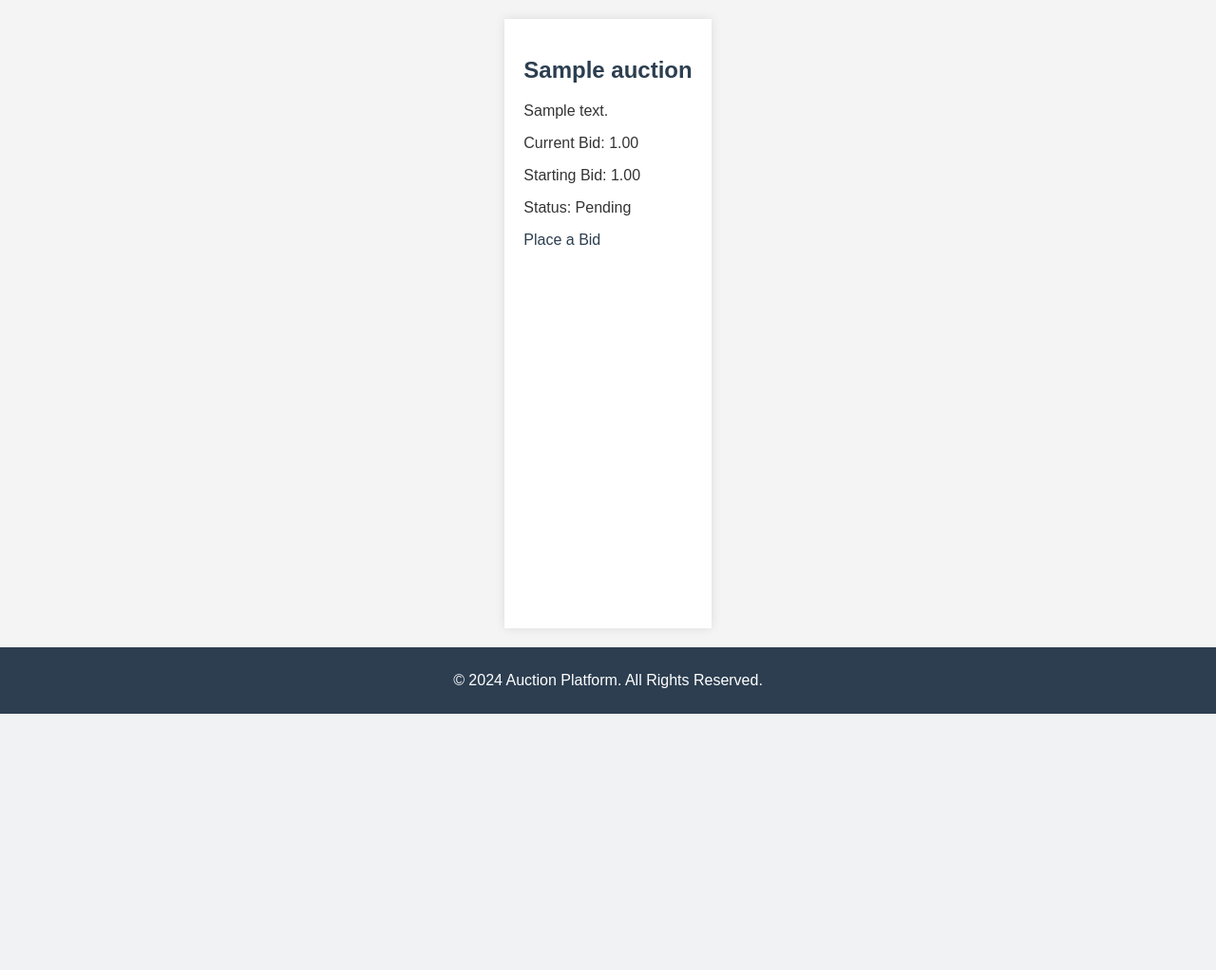
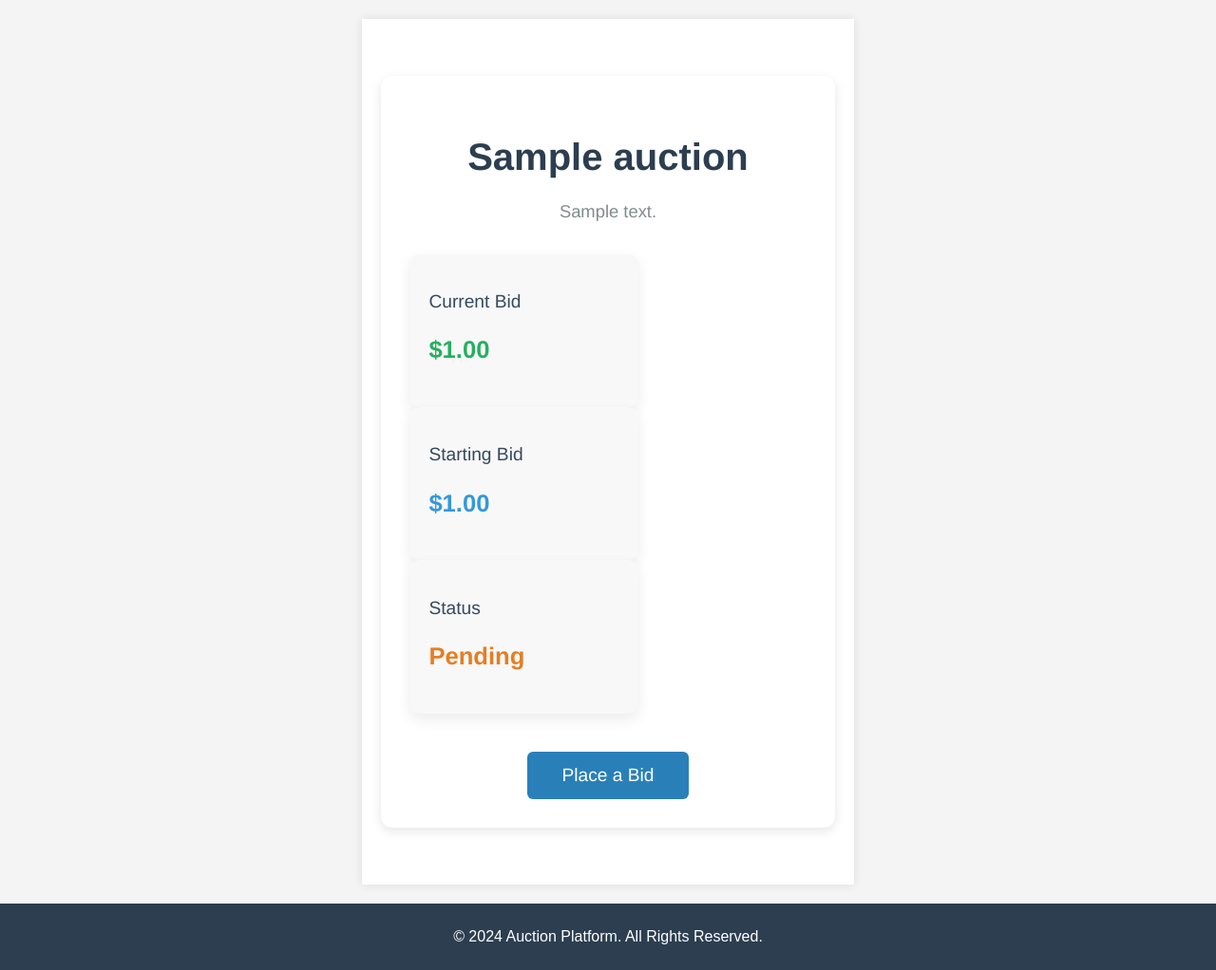
Before and after one commit to VismayaVU/online-auction-system, a Django app: page /auction/1/ in a window 1280 px wide. Shown: the part 48-1070 px from the top of the page at 95% size. Before the commit the page ends 800 px from the top, so only its background shows below. Run offline with Django 5.2, Linux system fonts and the light colour scheme; tables that the repository leaves empty hold one stand-in row (values such as "Sample post").

Commit message:
Finishing touches to auction_detail.html

```diff
--- a/auction_platform/auction/templates/auction/auction_detail.html
+++ b/auction_platform/auction/templates/auction/auction_detail.html
@@ -1,9 +1,42 @@
 {% extends 'base.html' %}
 {% block content %}
-  <h2>{{ auction.title }}</h2>
-  <p>{{ auction.description }}</p>
-  <p>Current Bid: {{ auction.current_bid }}</p>
-  <p>Starting Bid: {{ auction.starting_bid }}</p>
-  <p>Status: {{ auction.status }}</p>
-  <a href="{% url 'place_bid' auction.auction_id %}">Place a Bid</a>
+  <div style="max-width: 900px; margin: 40px auto; background-color: #fff; padding: 30px; border-radius: 12px; box-shadow: 0 4px 12px rgba(0, 0, 0, 0.1); font-family: 'Helvetica Neue', Arial, sans-serif;">
+
+    <!-- Title -->
+    <h2 style="font-size: 2.5rem; color: #2c3e50; text-align: center; font-weight: 700; margin-bottom: 20px;">
+      {{ auction.title }}
+    </h2>
+
+    <!-- Description -->
+    <p style="font-size: 1.15rem; color: #7f8c8d; line-height: 1.6; text-align: center; margin-bottom: 30px;">
+      {{ auction.description }}
+    </p>
+
+    <!-- Auction Details Section -->
+    <div style="display: flex; flex-wrap: wrap; justify-content: space-between; margin-bottom: 30px;">
+      <div style="flex-basis: 48%; padding: 20px; background-color: #f8f8f8; border-radius: 10px; box-shadow: 0 6px 15px rgba(0, 0, 0, 0.08);">
+        <p style="font-size: 1.2rem; color: #34495e; font-weight: 500; margin-bottom: 10px;">Current Bid</p>
+        <p style="font-size: 1.6rem; color: #27ae60; font-weight: 600;">${{ auction.current_bid }}</p>
+      </div>
+
+      <div style="flex-basis: 48%; padding: 20px; background-color: #f8f8f8; border-radius: 10px; box-shadow: 0 6px 15px rgba(0, 0, 0, 0.08);">
+        <p style="font-size: 1.2rem; color: #34495e; font-weight: 500; margin-bottom: 10px;">Starting Bid</p>
+        <p style="font-size: 1.6rem; color: #3498db; font-weight: 600;">${{ auction.starting_bid }}</p>
+      </div>
+
+      <div style="flex-basis: 48%; padding: 20px; background-color: #f8f8f8; border-radius: 10px; box-shadow: 0 6px 15px rgba(0, 0, 0, 0.08);">
+        <p style="font-size: 1.2rem; color: #34495e; font-weight: 500; margin-bottom: 10px;">Status</p>
+        <p style="font-size: 1.6rem; color: #e67e22; font-weight: 600;">{{ auction.status }}</p>
+      </div>
+    </div>
+
+    <!-- Place Bid Button -->
+    <div style="text-align: center; margin-top: 40px;">
+      <a href="{% url 'place_bid' auction.auction_id %}"
+         style="display: inline-block; background-color: #2980b9; color: white; padding: 14px 36px; font-size: 1.2rem; font-weight: 500; text-decoration: none; border-radius: 6px; transition: background-color 0.3s ease; border: none;">
+        Place a Bid
+      </a>
+    </div>
+
+  </div>
 {% endblock %}
```
